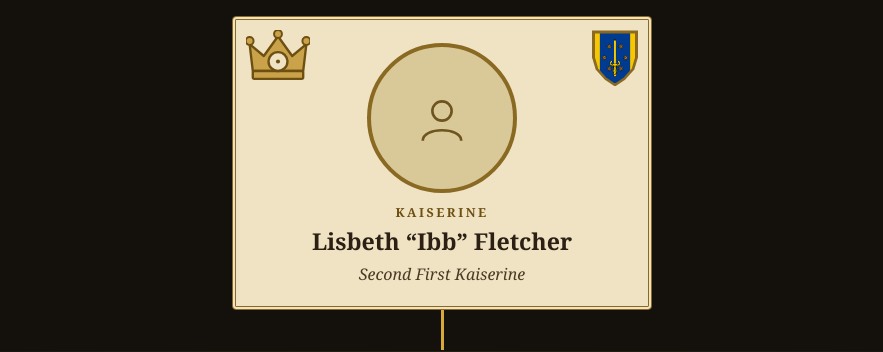
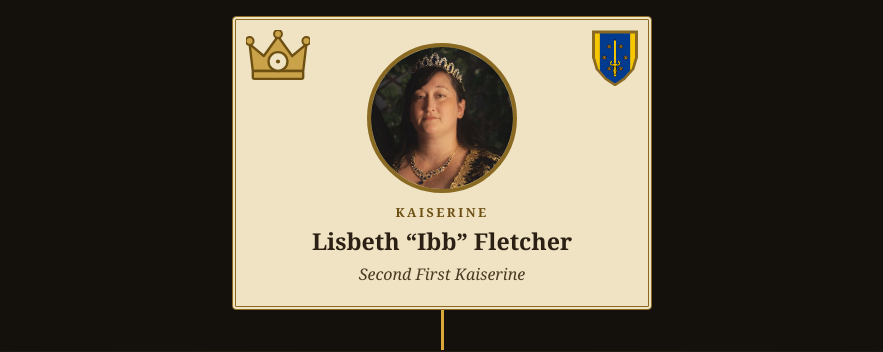
Before and after one commit to danielburrow/golden-blades-site, a plain HTML site: page public/members/hrl/index.html in a window 1280 px wide. Shown: the part 449-801 px from the top of the page, without its empty margins (198-1081 px from the left). Drawn offline with Linux system fonts and the light colour scheme; a web font is replaced by a local one.

Commit message:
Add first 11 hierarchy portraits
Co-Authored-By: Claude Sonnet 5.5 <noreply@anthropic.com>
Claude-Session: https://claude.ai/code/session_01G2ffAsdWw2biAEXYR82vp4

```diff
--- a/public/css/style.css
+++ b/public/css/style.css
@@ -84,7 +84,7 @@ header.site nav { display: flex; flex-wrap: wrap; gap: .2rem 0; }
 
 .person { position: relative; background: var(--parch); color: var(--ink); border: 4px double var(--parch-line); border-radius: 4px; padding: 1.4rem 1rem 1.2rem; text-align: center; display: flex; flex-direction: column; align-items: center; gap: .35rem; }
 .person .portrait { width: 112px; height: 112px; border-radius: 50%; border: 4px solid var(--parch-line); background: #d9c898; overflow: hidden; display: flex; align-items: center; justify-content: center; flex: none; }
-.person .portrait img { width: 100%; height: 100%; object-fit: cover; border-radius: 0; display: block; }
+.person .portrait img { width: 100%; height: 100%; object-fit: cover; object-position: center 20%; border-radius: 0; display: block; }
 .person.big .portrait { width: 150px; height: 150px; }
 .person .rank { font-size: .78rem; letter-spacing: .2em; text-transform: uppercase; color: var(--ink-gold); font-weight: bold; min-height: 1.1em; margin-top: .3rem; }
 .person .name { font-size: 1.45rem; line-height: 1.1; font-weight: bold; }
--- a/public/members/hrl/hrl.js
+++ b/public/members/hrl/hrl.js
@@ -1,7 +1,8 @@
 (function () {
   var D = window.HRL;
   var NS = "http://www.w3.org/2000/svg";
-  function img(id) { return "/members/hrl/img/" + id + ".png"; }
+  function img(id) { return "/members/hrl/img/" + id + ".png"; }   // crests, shields, emblems
+  function photo(id) { return "/members/hrl/img/" + id + ".jpg"; } // portraits
 
   function h(tag, cls, text) {
     var e = document.createElement(tag);
@@ -36,7 +37,7 @@
     var wrap = h("div", "portrait");
     if (p.photo) {
       var im = document.createElement("img");
-      im.src = img(p.photo);
+      im.src = photo(p.photo);
       im.alt = alt;
       im.loading = "lazy";
       im.onerror = function () { wrap.innerHTML = SILHOUETTE; };
```
Also changed, not shown: public/members/hrl/img/0047047b5209c8eb3984f349666167be.jpg (added), public/members/hrl/img/0af373c3c7bb18a458848647909807c0.jpg (added), public/members/hrl/img/26ae0cd201494a5e0e488132b99ae033.jpg (added), public/members/hrl/img/3e33b84f339d8c97cf0c392f36698240.jpg (added), public/members/hrl/img/7933525a99cc046e222418e3ccb124e7.jpg (added), public/members/hrl/img/a556bb8e45679251afb44976d08ce610.jpg (added), public/members/hrl/img/c26e9d1a81f3deb7fbe8c0baba00de43.jpg (added), public/members/hrl/img/c4cc36e6fe3cddb4868107b18f799bc5.jpg (added), public/members/hrl/img/d04996db8843e560241d1854a1d63154.jpg (added), public/members/hrl/img/df210a8280e36be5368ab72c76104e5a.jpg (added), public/members/hrl/img/e8c2a9505a4b0bf33b5e571539d05e5d.jpg (added), 1 other file.
